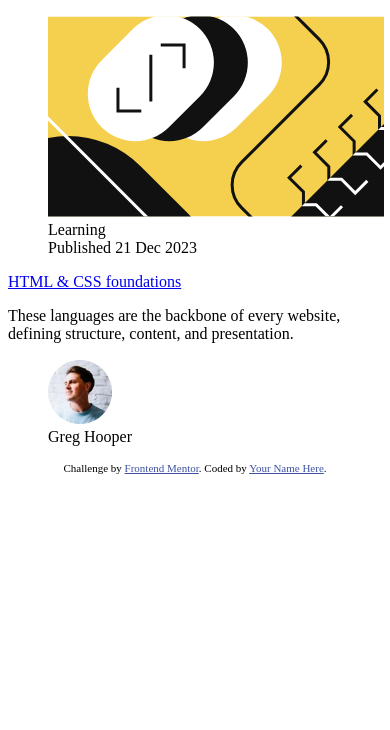
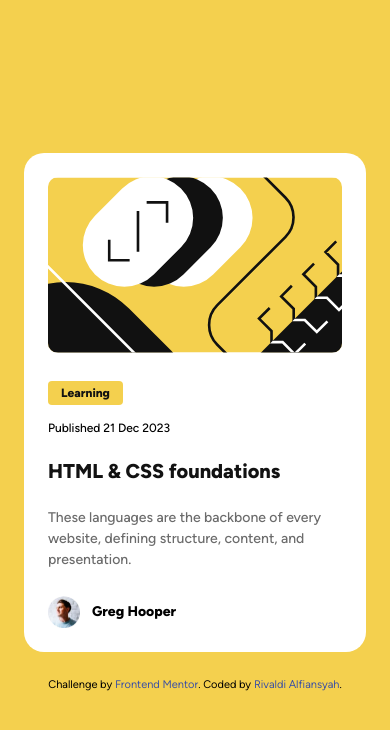
Before and after one commit to Cosaldi/FrontendMentor_blog-preview-card, a plain HTML site: page index.html in a window 390 px wide. Drawn offline with Linux system fonts and the light colour scheme.

Commit message:
feat: add mobile style
completed for mobile

```diff
--- a/assets/scss/_global.scss
+++ b/assets/scss/_global.scss
@@ -1,3 +1,51 @@
+* {
+    margin: 0;
+    padding: 0;
+}
+
 body {
+    display: flex;
+    align-items: center;
+    justify-content: center;
+
+    background-color: $yellow;
     box-sizing: border-box;
+    font-family: 'Figtree';
+    height: 100vh;
 }
+
+a {
+    text-decoration: none;
+}
+
+// Margin class
+.mx16 {
+    margin-left: 1rem;
+    margin-right: 1rem;
+}
+
+.mx22 {
+    margin-left: 1.375rem;
+    margin-right: 1.375rem;
+}
+
+.mx24 {
+    margin-left: 1.5rem;
+    margin-right: 1.5rem;
+}
+
+.mb16 {
+    margin-bottom: 1rem;
+}
+
+.mb22 {
+    margin-bottom: 1.375rem;
+}
+
+.mb24 {
+    margin-bottom: 1.5rem;
+}
+
+.mb26 {
+    margin-bottom: 1.625rem;
+}
--- a/assets/scss/_main.scss
+++ b/assets/scss/_main.scss
@@ -0,0 +1,78 @@
+.container {
+    display: flex;
+    flex-direction: column;
+}
+
+.card {
+
+    background-color: $white;
+    border-radius: 1.25rem;
+
+    max-width: 23.875rem;
+    padding: 1.5rem;
+
+    &__image {
+        // width: 100%;
+    }
+
+    &__illustration {
+        width: 100%;
+        border-radius: 0.625rem;
+    }
+
+    &__tag {
+        display: inline-block;
+        border-radius: 0.25rem;
+
+        padding: 0.3125rem 0.8125rem;
+
+        background-color: $yellow;
+        color: $gray-950;
+
+        font-size: $font-xs;
+        font-weight: 800;
+    }
+
+    &__publish {
+        font-size: $font-xs;
+        font-weight: 500;
+    }
+
+    &__title {
+        display: inline-block ;
+        color: $gray-950;
+        font-size: $font-l;
+        font-weight: 800;
+
+        &:hover {
+            color: $yellow;
+        }
+    }
+
+    &__desc {
+        color: $gray-500;
+        font-size: $font-s;
+        font-weight: 500;
+        line-height: 1.5;
+    }
+
+    &__author {
+        display: flex;
+        align-items: center;
+
+        &-avatar {
+            width: 2rem;
+            margin-right: 0.75rem;
+        }
+
+        &-name {
+            font-size: $font-s;
+            font-weight: 800;
+        }
+    }
+}
+
+.footer {
+    // display: inherit;
+    justify-self: flex-end;
+}
--- a/assets/scss/_variable.scss
+++ b/assets/scss/_variable.scss
@@ -1,11 +1,11 @@
 @font-face {
     font-family: 'Figtree';
-    src: url('assets/fonts/Figtree-VariableFont_wght.ttf');
+    src: url('/assets/fonts/Figtree-VariableFont_wght.ttf') format('truetype');
 }
 
 @font-face {
     font-family: 'Figtree-italic';
-    src: url('assets/fonts/Figtree-Italic-VariableFont_wght.ttf');
+    src: url('/assets/fonts/Figtree-Italic-VariableFont_wght.ttf') format('truetype');
 }
 
 // Font size
--- a/index.html
+++ b/index.html
@@ -7,6 +7,7 @@
   <!-- displays site properly based on user's device -->
 
   <link rel="icon" type="image/png" sizes="32x32" href="./assets/images/favicon-32x32.png">
+  <link rel="stylesheet" href="dist/style.css">
 
   <title>Frontend Mentor | Blog preview card</title>
 
@@ -26,28 +27,28 @@
 <body>
 
   <div class="container">
-    <main>
-      <div class="card">
-        <figure>
-          <img class="card__img" src="assets/images/illustration-article.svg" alt="Article ilustration">
-          <span class="card__tag">Learning</span>
+    <main class="mb26">
+      <div class="card mx24">
+        <figure class="card__image mb24">
+          <img class="card__illustration mb24" src="assets/images/illustration-article.svg" alt="Article ilustration">
+          <span class="card__tag mb16">Learning</span>
           <figcaption class="card__publish">Published <time datetime="2023-12-21">21 Dec 2023</time></figcaption>
         </figure>
-        <div>
-          <a href="#" class="card__title">HTML & CSS foundations</a>
+        <div class="mb26">
+          <a href="#" class="card__title mb24">HTML & CSS foundations</a>
           <p class="card__desc">These languages are the backbone of every website, defining structure, content, and presentation.</p>
         </div>
-        <figure>
-          <img class="card__avatar" src="assets/images/image-avatar.webp" alt="Greg's Avatar">
-          <figcaption class="card_author">Greg Hooper</figcaption>
+        <figure class="card__author">
+          <img class="card__author-avatar" src="assets/images/image-avatar.webp" alt="Greg's Avatar">
+          <figcaption class="card__author-name">Greg Hooper</figcaption>
         </figure>
       </div>
     </main>
 
-    <footer>
+    <footer class="footer">
       <div class="attribution">
         Challenge by <a href="https://www.frontendmentor.io?ref=challenge" target="_blank">Frontend Mentor</a>.
-        Coded by <a href="#">Your Name Here</a>.
+        Coded by <a href="#">Rivaldi Alfiansyah</a>.
       </div>
     </footer>
   </div>
```
Also changed, not shown: dist/style.css, 1 other file.
